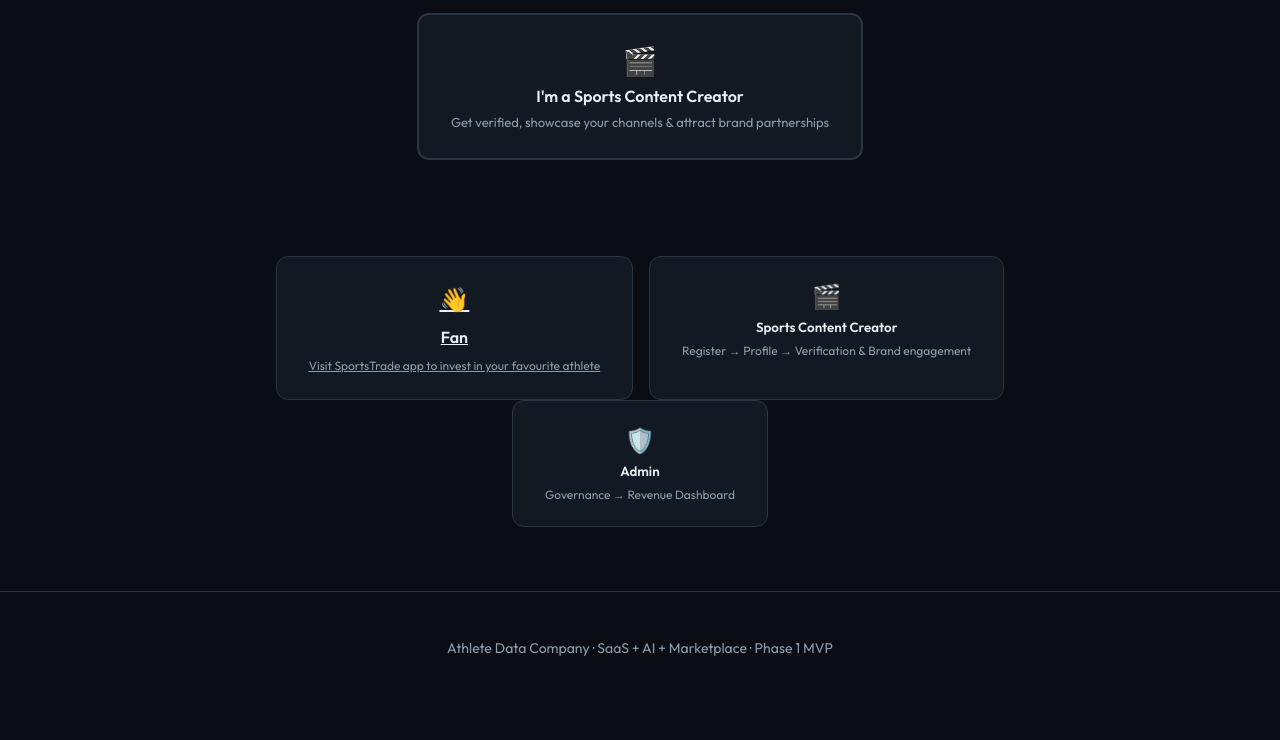
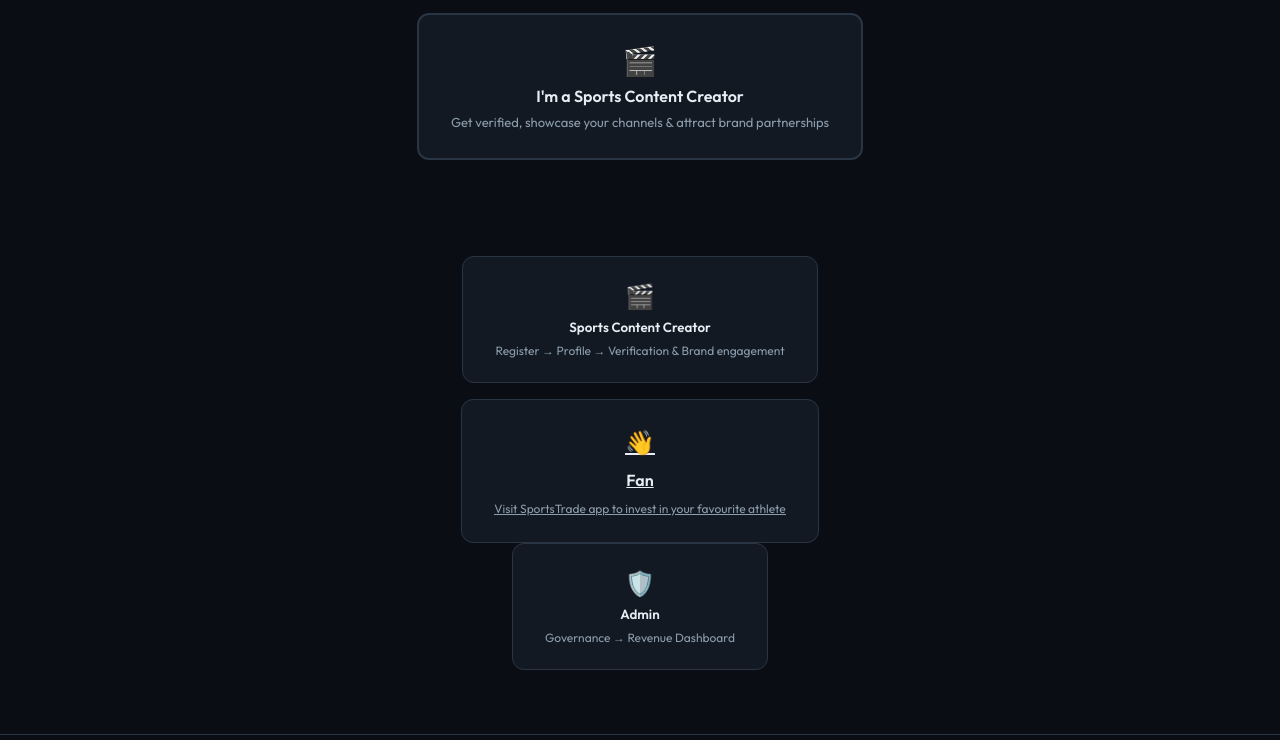
Before and after one commit to mn5658734/AthleteDataCompany, a plain HTML site: page index.html in a window 1280 px wide. Shown: the part 550-1290 px from the top of the page. Before the commit the page ends 1255 px from the top, so only its background shows below. Drawn offline with Linux system fonts and the light colour scheme.

Commit message:
Landing: move Fan card above Admin (not next to creator)

```diff
--- a/index.html
+++ b/index.html
@@ -46,16 +46,18 @@
     </section>
     <section class="personas-preview" id="personas">
       <div class="persona-cards">
+        <button type="button" class="persona-card" data-persona="creator">
+          <span class="card-icon">🎬</span>
+          <span class="card-title">Sports Content Creator</span>
+          <span class="card-route">Register → Profile → Verification & Brand engagement</span>
+        </button>
+      </div>
+      <div class="persona-cards persona-cards-fan">
         <a href="https://sportstrade.world/" target="_blank" rel="noopener noreferrer" class="persona-card fan-card">
           <span class="card-icon">👋</span>
           <span class="card-title">Fan</span>
           <span class="card-route card-route-underline"><u>Visit SportsTrade app to invest in your favourite athlete</u></span>
         </a>
-        <button type="button" class="persona-card" data-persona="creator">
-          <span class="card-icon">🎬</span>
-          <span class="card-title">Sports Content Creator</span>
-          <span class="card-route">Register → Profile → Verification & Brand engagement</span>
-        </button>
       </div>
       <div class="persona-cards">
         <button type="button" class="persona-card" data-persona="admin">
```
